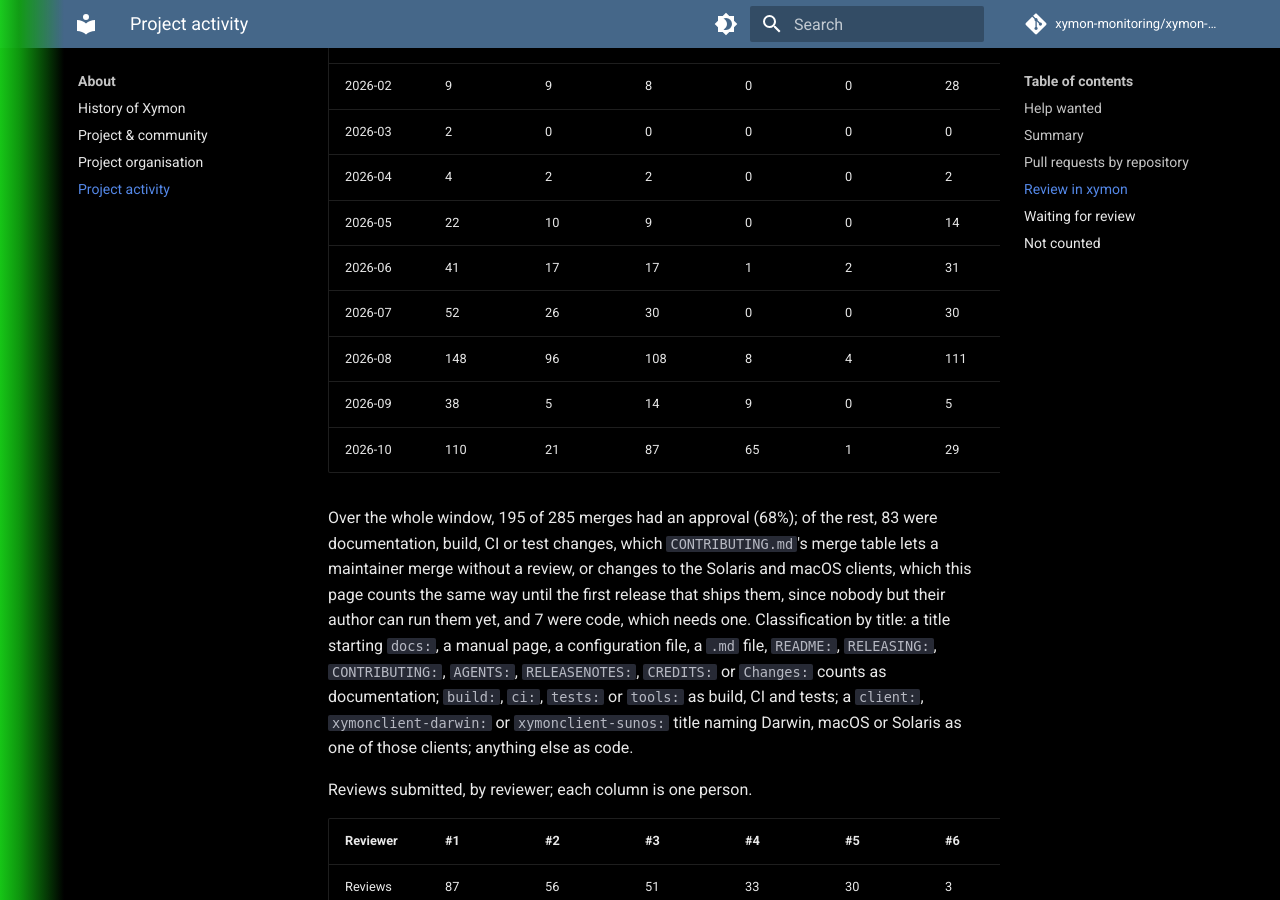
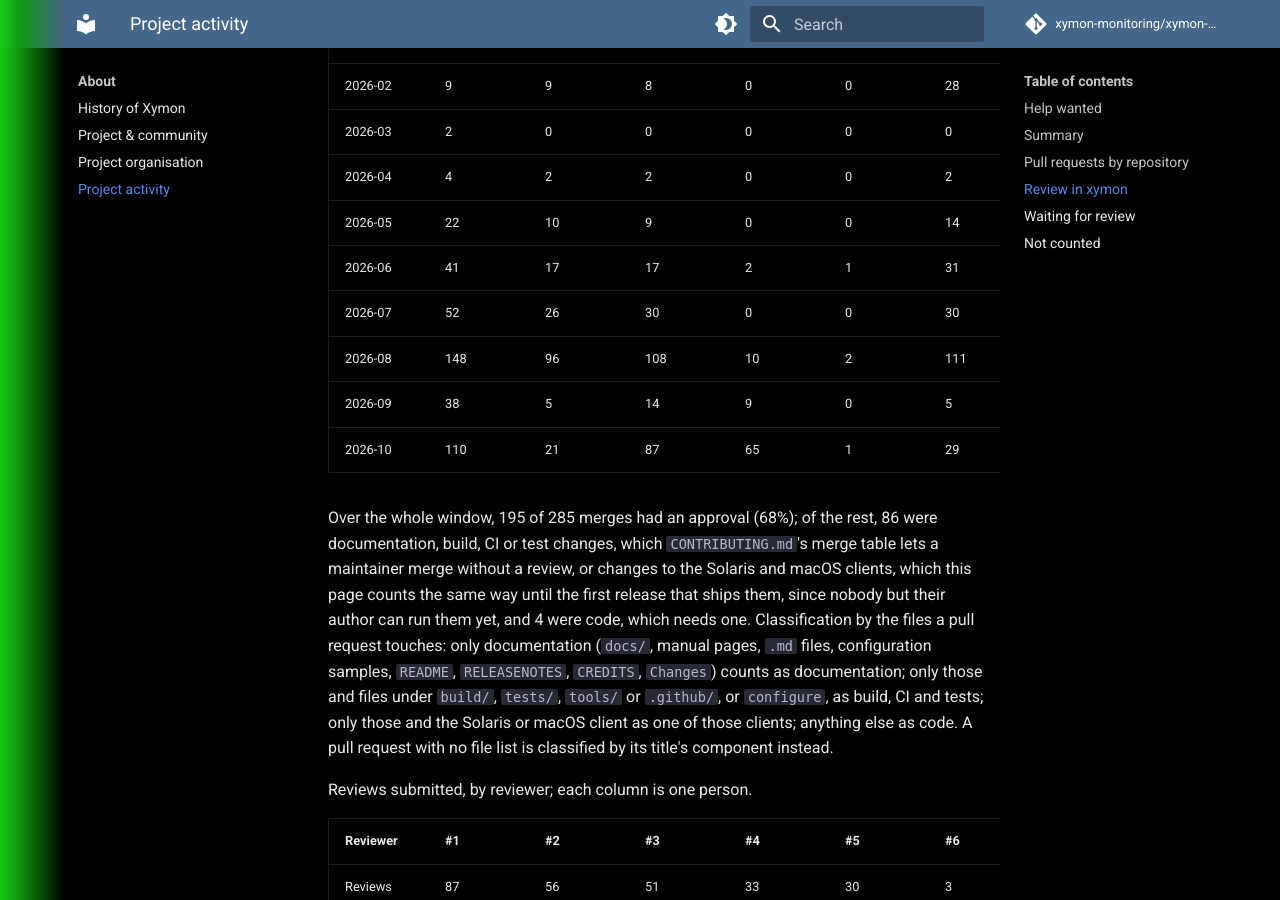
Before and after one commit to xymon-monitoring/xymon-wiki, an MkDocs documentation site: the page built from docs/about/project-activity.md, in a window 1280 px wide and 900 px high, scrolled down 3779 px. Built offline with MkDocs 1.6.1 and Material for MkDocs 9.7.7, drawn with Linux system fonts in a browser that asks for light colours; comment, search, counter and statistics services are not loaded.

Commit message:
about: classify a pull request by the files it touches, not its title
A title's component is a convention, and one that does not use a fixed
area (pin-check:) was counted as code merged without a review. The page
now reads each pull request's file list from the API: only documentation
files count as documentation, only those plus build/, tests/, tools/,
.github/ and configure as build, CI and tests, only those plus the
Solaris and macOS client files as one of those clients, anything else as
code. A pull request with no file list falls back to its title.

```diff
--- a/docs/about/project-activity.md
+++ b/docs/about/project-activity.md
@@ -81,13 +81,13 @@ xychart-beta
 | 2026-03 | 2 | 0 | 0 | 0 | 0 | 0 | 0 |
 | 2026-04 | 4 | 2 | 2 | 0 | 0 | 2 | 2 |
 | 2026-05 | 22 | 10 | 9 | 0 | 0 | 14 | 2 |
-| 2026-06 | 41 | 17 | 17 | 1 | 2 | 31 | 6 |
+| 2026-06 | 41 | 17 | 17 | 2 | 1 | 31 | 6 |
 | 2026-07 | 52 | 26 | 30 | 0 | 0 | 30 | 5 |
-| 2026-08 | 148 | 96 | 108 | 8 | 4 | 111 | 4 |
+| 2026-08 | 148 | 96 | 108 | 10 | 2 | 111 | 4 |
 | 2026-09 | 38 | 5 | 14 | 9 | 0 | 5 | 4 |
 | 2026-10 | 110 | 21 | 87 | 65 | 1 | 29 | 3 |
 
-Over the whole window, 195 of 285 merges had an approval (68%); of the rest, 83 were documentation, build, CI or test changes, which `CONTRIBUTING.md`'s merge table lets a maintainer merge without a review, or changes to the Solaris and macOS clients, which this page counts the same way until the first release that ships them, since nobody but their author can run them yet, and 7 were code, which needs one. Classification by title: a title starting `docs:`, a manual page, a configuration file, a `.md` file, `README:`, `RELEASING:`, `CONTRIBUTING:`, `AGENTS:`, `RELEASENOTES:`, `CREDITS:` or `Changes:` counts as documentation; `build:`, `ci:`, `tests:` or `tools:` as build, CI and tests; a `client:`, `xymonclient-darwin:` or `xymonclient-sunos:` title naming Darwin, macOS or Solaris as one of those clients; anything else as code.
+Over the whole window, 195 of 285 merges had an approval (68%); of the rest, 86 were documentation, build, CI or test changes, which `CONTRIBUTING.md`'s merge table lets a maintainer merge without a review, or changes to the Solaris and macOS clients, which this page counts the same way until the first release that ships them, since nobody but their author can run them yet, and 4 were code, which needs one. Classification by the files a pull request touches: only documentation (`docs/`, manual pages, `.md` files, configuration samples, `README`, `RELEASENOTES`, `CREDITS`, `Changes`) counts as documentation; only those and files under `build/`, `tests/`, `tools/` or `.github/`, or `configure`, as build, CI and tests; only those and the Solaris or macOS client as one of those clients; anything else as code. A pull request with no file list is classified by its title's component instead.
 
 Reviews submitted, by reviewer; each column is one person.
 
```
Also changed, not shown: 1 other file.
